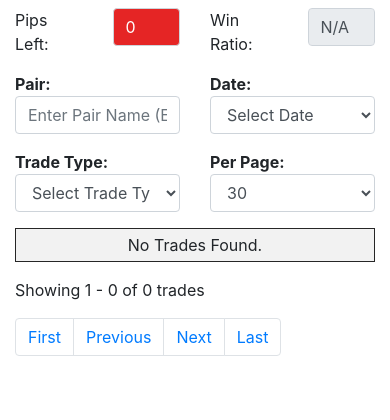
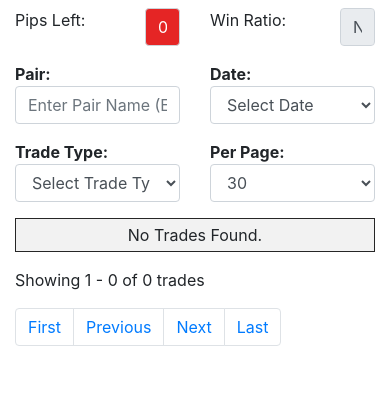
Before and after one commit to JahidulPabelIslam/Trading-Tracker, a PHP site: page / in a window 390 px wide. Shown: the part 56-476 px from the top of the page. Run offline with PHP 8.4, Linux system fonts and the light colour scheme; some libraries are stand-ins or nearby versions.

Commit message:
Update counter styling

```diff
--- a/assets/css/trading-tracker/components/_trades.scss
+++ b/assets/css/trading-tracker/components/_trades.scss
@@ -65,8 +65,12 @@
 .counters__pips-won,
 .counters__pips-remaining,
 .counters__win-loss {
-    transition: background-color 0.3s ease-in;
+    border-radius: 50%;
+    padding: 15px 0;
+    font-weight: 700;
     background: #cdcdcd;
+    transition: background-color 0.3s ease-in, font-color 0.3s ease-in;
+    width: auto;
 }
 
 .beyond-target,
--- a/index.php
+++ b/index.php
@@ -128,19 +128,19 @@ $app = App::get();
                             <input ng-model="pipsTarget" type="number" min="0.00" step="any" placeholder="60" class="form-control counters__pips-target" id="counters__pips-target" ng-change="updateCounters()" />
                         </div>
 
-                        <label class="label form-group col-3 col-md-2" for="counters__pips-won">Pips Won:</label>
-                        <div class="form-group col-3 col-md-1">
-                            <input ng-value="totalPips" readonly class="form-control counters__pips-won" id="counters__pips-won" />
+                        <label class="label form-group col-4 col-md-2" for="counters__pips-won">Pips Won:</label>
+                        <div class="form-group col-2 col-md-1">
+                            <input ng-value="totalPips" readonly class="form-control counters__pips-won" id="counters__pips-won" size="5" />
                         </div>
 
-                        <label class="label form-group col-3 col-md-2" for="counters__pips-remaining">Pips Left:</label>
-                        <div class="form-group col-3 col-md-1">
-                            <input ng-value="pipsRemaining" readonly class="form-control counters__pips-remaining" id="counters__pips-remaining" />
+                        <label class="label form-group col-4 col-md-2" for="counters__pips-remaining">Pips Left:</label>
+                        <div class="form-group col-2 col-md-1">
+                            <input ng-value="pipsRemaining" readonly class="form-control counters__pips-remaining" id="counters__pips-remaining" size="5" />
                         </div>
 
-                        <label class="label form-group col-3 col-md-2" for="counters__win-loss">Win Ratio:</label>
-                        <div class="form-group col-3 col-md-1">
-                            <input ng-value="winToLoss" readonly class="form-control counters__win-loss" id="counters__win-loss" />
+                        <label class="label form-group col-4 col-md-2" for="counters__win-loss">Win Ratio:</label>
+                        <div class="form-group col-2 col-md-1">
+                            <input ng-value="winToLoss" readonly class="form-control counters__win-loss" id="counters__win-loss" size="5" />
                         </div>
                     </div>
 
```
Also changed, not shown: assets/css/trading-tracker/style.css (+6 -2 lines).
